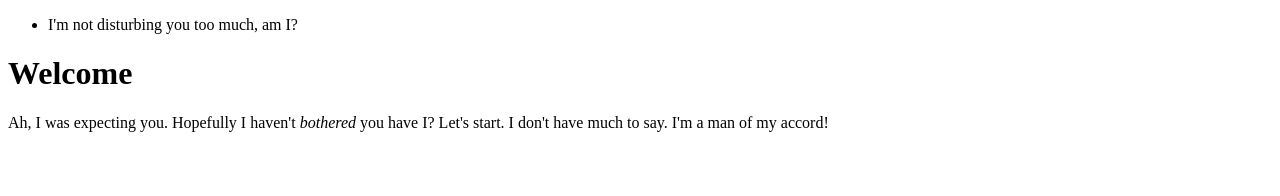
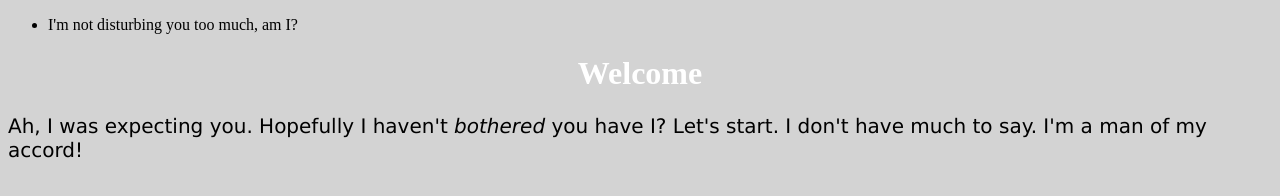
Before and after one commit to Tydoth/tydoth.github.io, a plain HTML site: page index.html in a window 1280 px wide. Drawn offline with Linux system fonts and the light colour scheme.

Commit message:
Update index.html

```diff
--- a/index.html
+++ b/index.html
@@ -7,7 +7,19 @@
     <meta charset="UTF-8">
 
     <style>
+      body {
+        background-color: lightgray;
+      }
 
+      h1 {
+        color: white;
+        text-align: center;
+      }
+
+      p {
+        font-family: verdana;
+        font-size: 20px;
+      }
     </style>
   </head>
 
```
